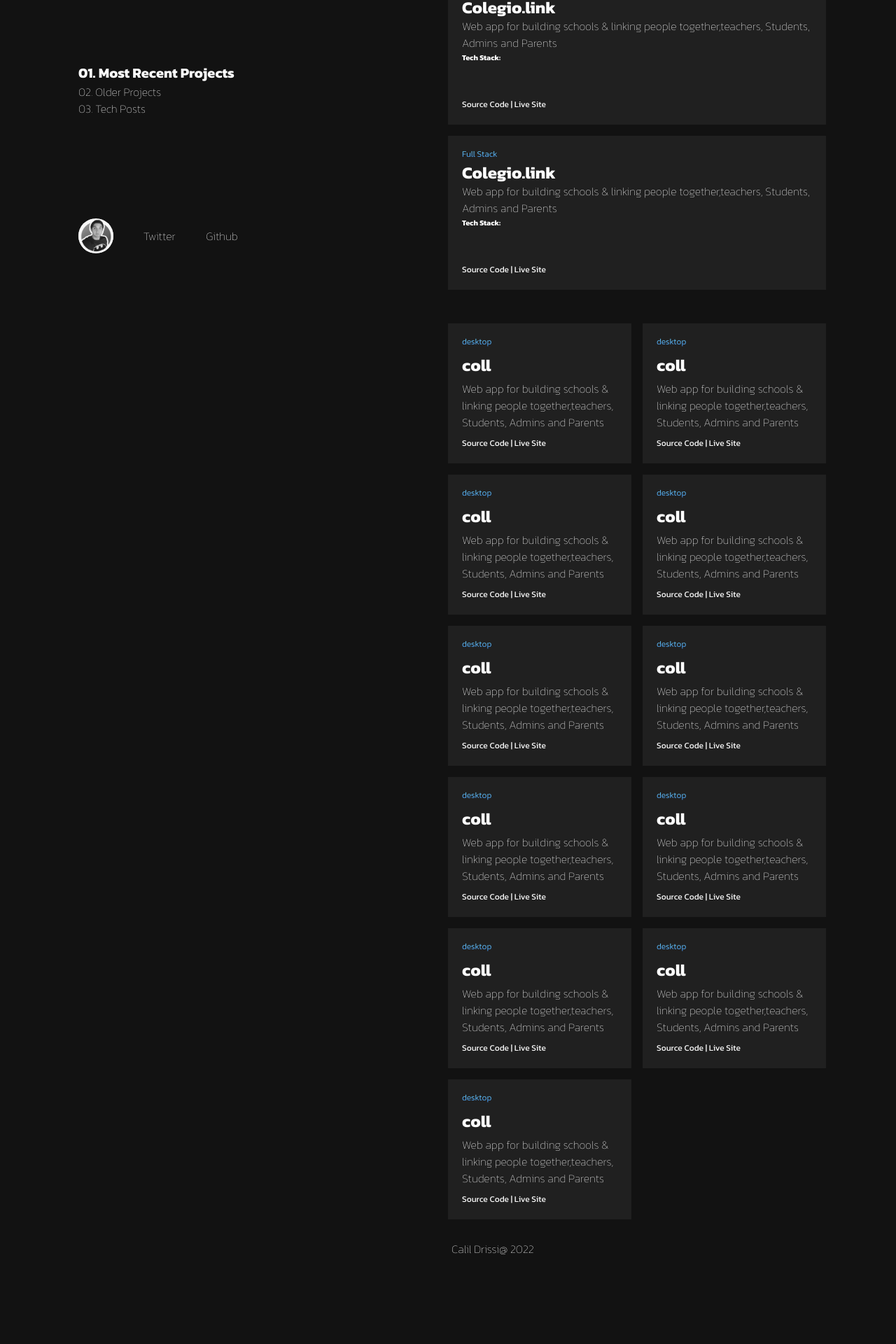
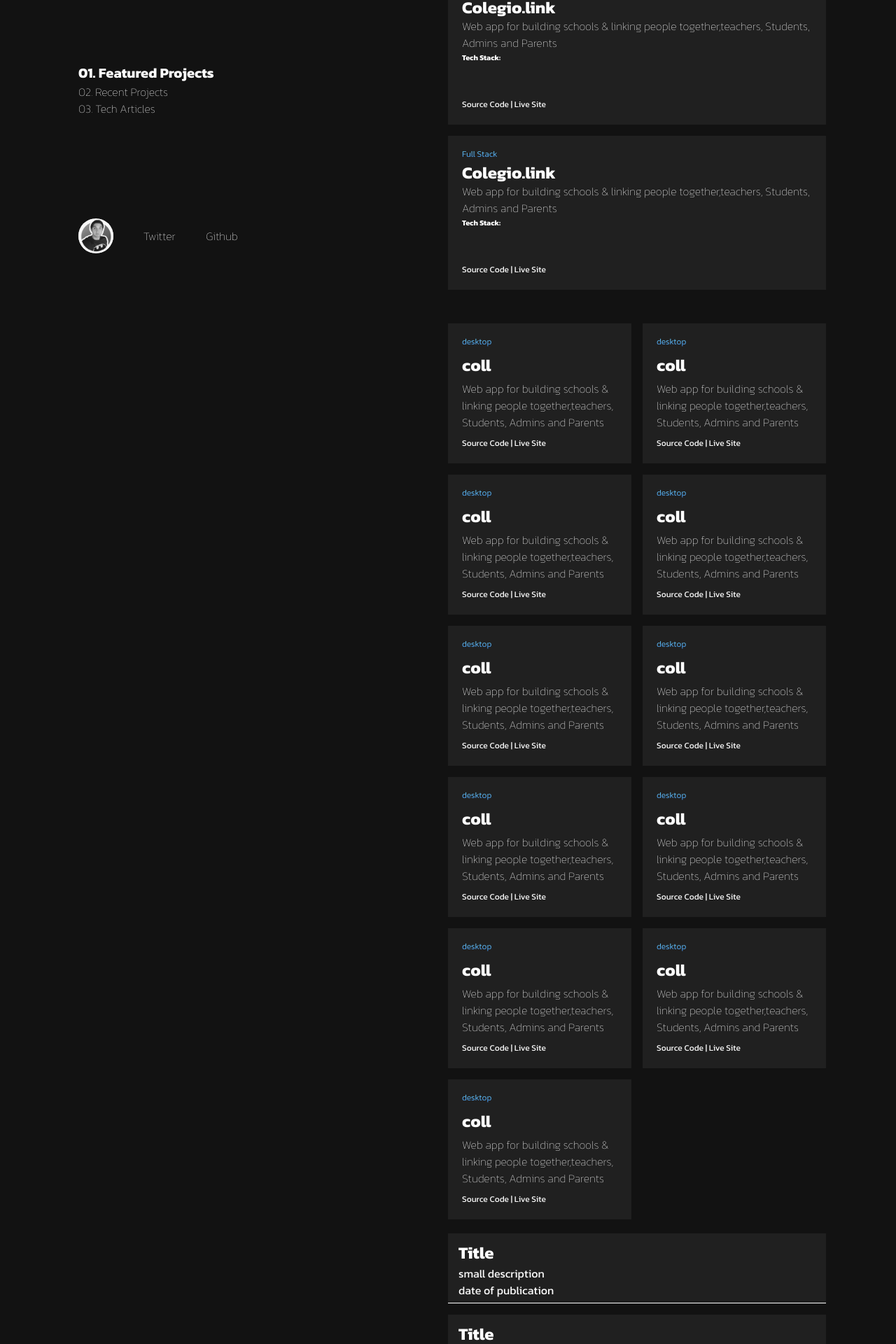
Before and after one commit to CalilDrissi/caldrissitech, a React (Create React App) app: page / in a window 1280 px wide. Shown: the part 348-2268 px from the top of the page at 70% size. Before the commit the page ends 2144 px from the top, so only its background shows below. Built offline with nearby package versions, Linux system fonts and the light colour scheme; some icons are missing.

Commit message:
secition three setup

```diff
--- a/src/components/Featured.js
+++ b/src/components/Featured.js
@@ -42,9 +42,6 @@ const Check = styled.div`
         font-weight: 400 ;
 
 `
-
-
-
 
 const Stack = styled.div`
 display:  flex;
--- a/src/components/Post.js
+++ b/src/components/Post.js
@@ -1,8 +1,26 @@
-import React from 'react'
+import styled from 'styled-components';
 
+const Container = styled.div`
+  width: 100%;
+  height:  100px ;
+  padding: 10px 15px 0px 15px;
+  border-bottom: 1px solid #fff ;
+  background: #202020;
+  cursor: pointer;
+  transition: all  .2s ease-out;
+  &:hover{
+      z-index: 10;
+      transform:  scale(1.1, 1.1);
+    }
+
+`
 const Post = () => {
   return (
-    <div>Post</div>
+    <Container>
+        <h2>Title</h2>
+        <p>small description</p>
+        <p>date of publication</p>
+      </Container>
   )
 }
 
--- a/src/sections/Catalog.js
+++ b/src/sections/Catalog.js
@@ -1,7 +1,7 @@
 import styled from 'styled-components'
 import Featured from '../components/Featured'
 import Recent from '../components/Recent'
-
+import Post from '../components/Post'
 
 const Container = styled.div`
 /* this need pseud element after */
@@ -83,7 +83,7 @@ const Catalog = () => {
             </BoxRec>
 
             <HeadingCat> Older Projects  </HeadingCat>
-            <BoxSquare   id="section2">
+            <BoxSquare   id="section2" >
                     <Recent title="coll" type="desktop" />
                     <Recent title="coll" type="desktop" />
                     <Recent title="coll" type="desktop" />
@@ -97,6 +97,13 @@ const Catalog = () => {
                     <Recent title="coll" type="desktop" />
             </BoxSquare>
 
+            <BoxRec id="section3">
+                <Post />
+                <Post />
+                <Post />
+            </BoxRec>
+
+
             <footer style={{marginTop:"30px" , marginLeft: "5px", fontWeight: "100"}}> Calil Drissi@ 2022</footer>
     </Container>
   )
--- a/src/sections/Hero.js
+++ b/src/sections/Hero.js
@@ -198,13 +198,13 @@ const Hero = () => {
           </div>
 
         <Tabs>
-        <Scrollspy items={['section1', 'section2']}  currentClassName="active">
+        <Scrollspy items={['section1', 'section2', 'section3']}  currentClassName="active">
 
-        <div> <a  href="#section1">01. Most Recent Projects</a></div>
+        <div> <a  href="#section1">01. Featured Projects</a></div>
 
-       <div> <a href="#section1">02.  Older Projects</a></div>
+       <div> <a href="#section2">02.  Recent Projects</a></div>
 
-       <div> <a href="#section3">03.  Tech Posts</a></div>
+       <div> <a href="#section3">03.  Tech Articles</a></div>
 
         </Scrollspy>
 
```
